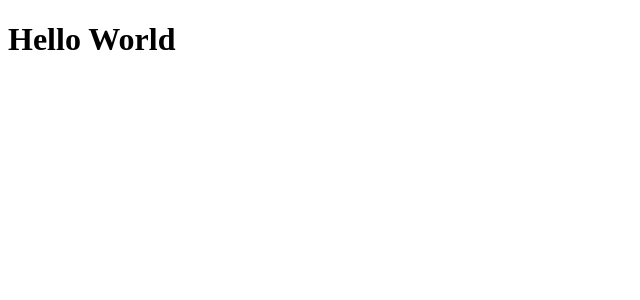
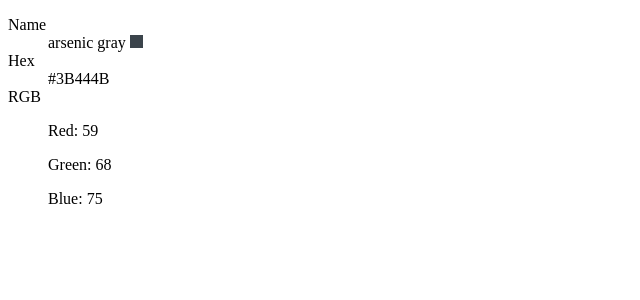
Before and after one commit to lacrivella/react-exercise, a React app: page / in a window 1280 px wide. Shown: the top 300 px of the page, without its empty margins (0-640 px from the left). Built offline with nearby package versions, Linux system fonts and the light colour scheme.

Commit message:
Dog and Color exercises

```diff
--- a/src/components/App.js
+++ b/src/components/App.js
@@ -1,5 +1,11 @@
 import React from 'react';
+// import Dog from './Dog.js';
+import Color from './Color.js';
 
 export default function App() {
-  return <h1>Hello World</h1>;
+  return (
+    <>
+      <Color />
+    </>
+  );
 }
--- /dev/null
+++ b/src/components/Color.js
@@ -0,0 +1,35 @@
+import React from 'react';
+
+export default function Color() {
+  const name = 'arsenic gray';
+  const rgb = {
+    r: 59,
+    g: 68,
+    b: 75
+  };
+  const hex = '#3B444B';
+
+  const styles = {
+    backgroundColor: hex,
+    width: '0.8rem',
+    height: '0.8rem',
+    display: 'inline-block'
+  };
+
+  return (
+    <dl>
+      <dt>Name</dt>
+      <dd>{name} <div style={styles}></div></dd>
+
+      <dt>Hex</dt>
+      <dd>{hex}</dd>
+
+      <dt>RGB</dt>
+      <dd>
+        <p>Red: {rgb.r}</p>
+        <p>Green: {rgb.g}</p>
+        <p>Blue: {rgb.b}</p>
+      </dd>
+    </dl>
+  );
+}
--- /dev/null
+++ b/src/components/Dog.js
@@ -0,0 +1,23 @@
+import React from 'react';
+
+export default function Dog() {
+  const dog = {
+    name: 'Nolan',
+    age: 14,
+    weight: '45lbs'
+  };
+  const fields = Object.keys(dog)
+    .map(key => {
+      return (
+        <>
+          <dt>{key}</dt>
+          <dd>{dog[key]}</dd>
+        </>
+      );
+    });
+  return (
+    <dl>
+      {fields}
+    </dl>
+  );
+}
```
Also changed, not shown: src/components/Color.css (added).
